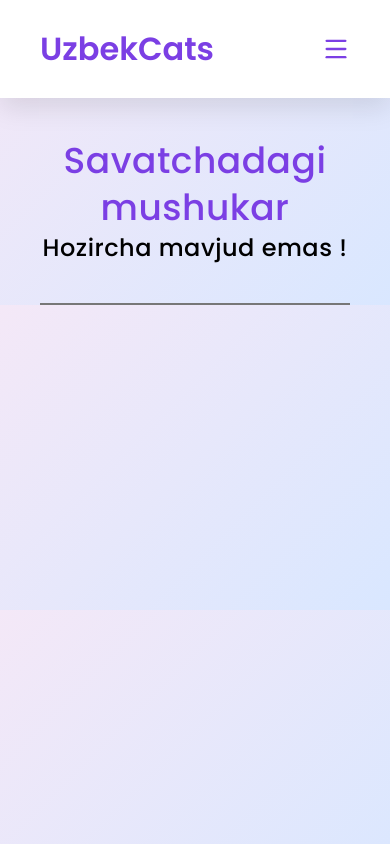
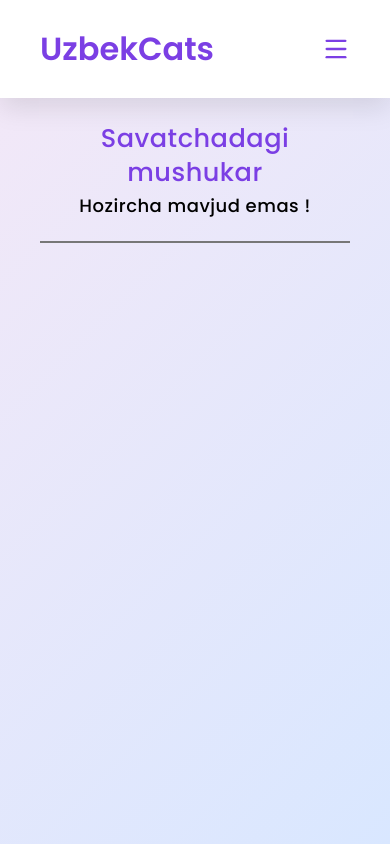
Before and after one commit to iFarruxdev/uzbekcats, a React (Vite) app: page /shopping in a window 390 px wide. Built offline with nearby package versions, Linux system fonts and the light colour scheme; sample sign-in values are in the browser's storage.

Commit message:
fix-html and body still

```diff
--- a/src/index.css
+++ b/src/index.css
@@ -17,6 +17,7 @@ html {
   scroll-behavior: smooth;
   box-sizing: border-box;
   overflow-x: hidden;
+  min-height: 100vh;
 }
 
 *,
@@ -46,4 +47,5 @@ html {
 
 body {
   background-image: var(--body-bg);
+  min-height: 100vh;
 }
--- a/src/pages/Favourites/Favourites.css
+++ b/src/pages/Favourites/Favourites.css
@@ -22,6 +22,18 @@
     padding-top: 25px;
   }
 }
+@media only screen and (min-width:430px) {
+  .site-favorites__container {
+    padding-left: 64px;
+    padding-right: 64px;
+  }
+}
+@media only screen and (max-width:385px) {
+  .site-favorites__container {
+    padding-left: 25px;
+    padding-right: 25px;
+  }
+}
 @media only screen and (max-width:350px) {
   .site-favorites__container {
     padding-left: 20px;
--- a/src/pages/Shopping/Shopping.css
+++ b/src/pages/Shopping/Shopping.css
@@ -191,9 +191,34 @@
   }
 }
 
+@media only screen and (max-width:485px) {
+  .site-shopping__promo {
+    padding: 0;
+    padding-top: 24px;
+    padding-bottom: 24px;
+  }
+  .site-shopping__title {
+    font-size: 1.6rem;
+    padding-bottom: 25px;
+    padding-top: 25px;
+    padding: 0;
+    margin-bottom: 5px;
+  }
+  .site-shopping__info {
+    font-size: 18px;
+  }
+}
+
 @media only screen and (max-width:440px) {
   .genaral-price-wrapper h3 {
     font-size: 18px;
+  }
+}
+
+@media only screen and (min-width:430px) {
+  .site-shopping-promo__container {
+    padding-left: 64px;
+    padding-right: 64px;
   }
 }
 
--- a/src/pages/Shopping/Shopping.jsx
+++ b/src/pages/Shopping/Shopping.jsx
@@ -1,4 +1,3 @@
-import { useEffect, useState } from "react";
 import Header from "../../components/Header/Header";
 import "./Shopping.css";
 import { NavLink } from "react-router-dom";
@@ -17,7 +16,7 @@ const Shopping = () => {
       <div className="site-shopping-promo__container container">
         <div className="site-shopping__promo">
           <h2 className="site-shopping__title">Savatchadagi mushukar</h2>
-          {cart.length <= 0 && <p>Hozircha mavjud emas !</p>}
+          {cart.length <= 0 && <p className="site-shopping__info">Hozircha mavjud emas !</p>}
         </div>
       </div>
       {cart.length > 0 && (
```
